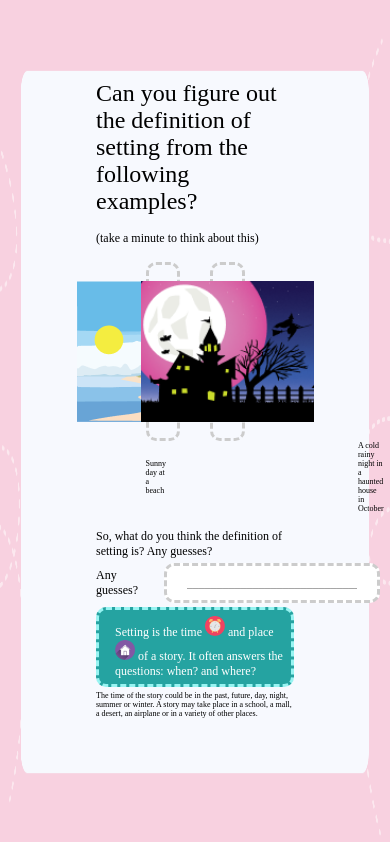
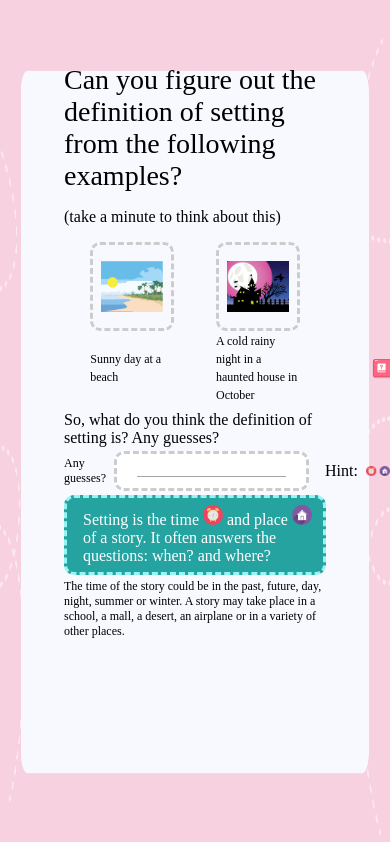
Before and after one commit to Hassan2711/funfox, a React (Vite) app: page / in a window 390 px wide. Built offline with nearby package versions, Linux system fonts and the light colour scheme; a web font is replaced by a local one.

Commit message:
p2 responsiveness

```diff
--- a/components/AnyGuess/AnyGuess.css
+++ b/components/AnyGuess/AnyGuess.css
@@ -21,6 +21,13 @@
 }
 
 
+@media (max-width: 1100px) {
+    .guess-right.tablet>img {
+        width: 60% !important;
+    }
+}
+
+
 @media (max-width: 995px) {
     .guess-left{
         gap: 0.5rem;
@@ -37,4 +44,9 @@
     .guess-right>img{
         width: 60%;
     }
+
+    input{
+        font-size: 0.75rem;
+        width: 50vw !important;
+    }
   }
--- a/components/AnyGuess/AnyGuess.jsx
+++ b/components/AnyGuess/AnyGuess.jsx
@@ -1,18 +1,18 @@
 import React from 'react'
 import './AnyGuess.css'
 
-const AnyGuess = ({placeHolder}) => {
+const AnyGuess = ({placeHolder, notLaptop}) => {
   return (
     <section className="guess-wrapper">
         <div className="flexAC guess-container">
             <div className="flexAC guess-left">
                 <span className='secondaryText'>Any guesses?</span>
-                <input className='secondaryText' type="text" placeholder={placeHolder} />
+                <input type="text" placeholder={placeHolder} />
             </div>
-            <div className="flexAC guess-right">
+            <div className={`flexAC guess-right  ${notLaptop ? 'tablet' : ''}`}>
                 <span className='secondaryText'>Hint:</span>
 
-                <img src="./hints.png" alt="" />
+                <img className='image' src="./hints.png" alt="" />
             </div>
         </div>
     </section>
--- a/pages/Page2/Page2.css
+++ b/pages/Page2/Page2.css
@@ -19,7 +19,6 @@
 }
 
 .images{
-
     width: 50%;
     justify-content: space-between;
 
@@ -29,11 +28,10 @@
     width: 50%;
     justify-content: space-between;
     align-items: center;
-    gap: 12rem;
 }
 
-.image-text>span{
-    width: 40%;
+.image-text>div{
+    width: 35%;
 }
 
 
@@ -46,6 +44,7 @@
 }
 
 .left-image>img{
+    width: 80%;
     margin-top: 1rem;
     margin-bottom: 1rem;
 }
@@ -58,6 +57,7 @@
 }
 
 .right-image>img{
+    width: 80%;
     margin-top: 1rem;
     margin-bottom: 1rem;
 }
@@ -82,7 +82,57 @@
 
 .hint-btn{
     position: absolute;
-    left: 89.5%;
+    left: 95.5%;
     bottom: 40%;
     cursor: pointer;
 }
+
+.hint-btn>img{
+    width: 100%;
+}
+
+@media (max-width: 1530px){
+    .p2-top span.primaryText{
+        padding-top: 4rem;
+        font-size: 1.75rem;
+    }
+}
+
+@media (max-width: 1200px){
+    /* .hint-btn{
+        left: 94%;
+    } */
+
+    .paddings{
+        padding: 0 4rem 0 4rem !important;
+    }
+}
+
+@media (max-width: 995px){
+    /* .hint-btn{
+        left: 93%;
+    } */
+
+    .images{
+        width: 80%;
+    }
+
+    .right-image{
+        width: 40%;
+    }
+
+    .left-image{
+        width: 40%;
+    }
+    .image-text{
+        width: 80%;
+    }
+
+    .image-text>div{
+        width: 40%;
+    }
+
+    .p2-bottom{
+        margin-top: 0.5rem;
+    }
+}
--- a/pages/Page2/Page2.jsx
+++ b/pages/Page2/Page2.jsx
@@ -13,6 +13,10 @@ const Page2 = () => {
       const getMenuStyles = (hints) => {
         return {display: hints && "none"}
       }
+
+      const notLaptop = window.matchMedia('(max-width: 1100px)').matches;
+
+
 
     return (
     <section className="p2-wrapper">
@@ -33,14 +37,18 @@ const Page2 = () => {
                 <div className="flex right-image"><img src="./p2p2.png" alt="" /></div>
               </div>
               <div className="flex image-text">
+                <div>
                 <span className='smallText'>Sunny day at a beach</span>
+                </div>
+                <div>
                 <span className='smallText'>A cold rainy night in a haunted house in October</span>
+                </div>
               </div>
             </div>
 
             <div className='flexCol paddings p2-bottom'>
               <span className='secondaryText'>So, what do you think the definition of setting is? Any guesses?</span>
-              <AnyGuess placeHolder={"______________________________________________________________________________"}/>
+              <AnyGuess notLaptop={notLaptop} placeHolder={"______________________________________________________________________________"}/>
               <div className="flex green-box">
                 <span className="secondaryText">
                   Setting is the time
@@ -55,7 +63,7 @@ const Page2 = () => {
               </span>
             </div>
 
-            <div className="paddings hint-btn" style={getMenuStyles(hints)} >
+            <div className="hint-btn" style={getMenuStyles(hints)} >
               <img src='./book.png' onClick={()=>setHints((prev)=>!prev)} ></img>
             </div>
         </div>
--- a/src/index.css
+++ b/src/index.css
@@ -52,11 +52,11 @@
   }
 
   .secondaryText{
-    font-size: 0.75rem;
+    font-size: 1rem;
   }
 
   .smallText{
-    font-size: 0.5rem;
+    font-size: 0.75rem;
   }
 }
 /* @media (min-width: 1536px) {
```
